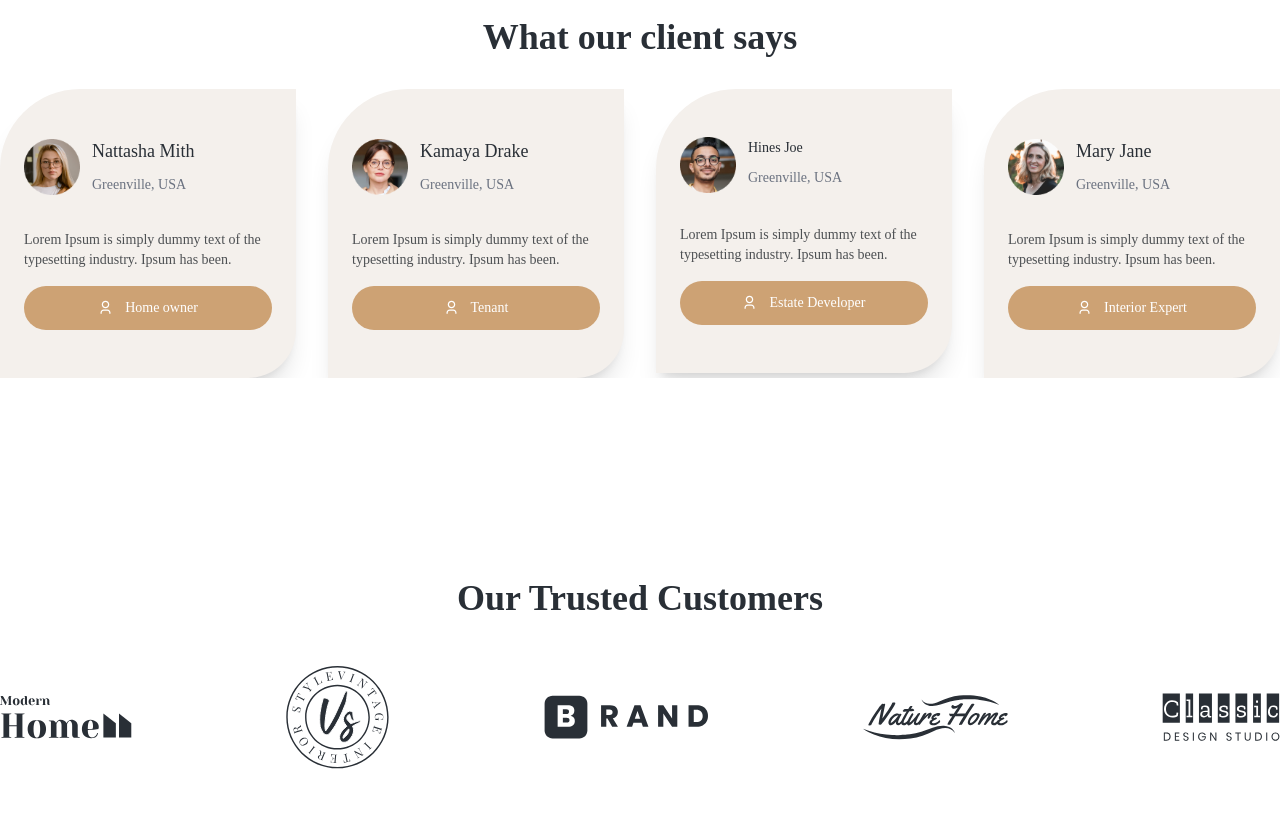
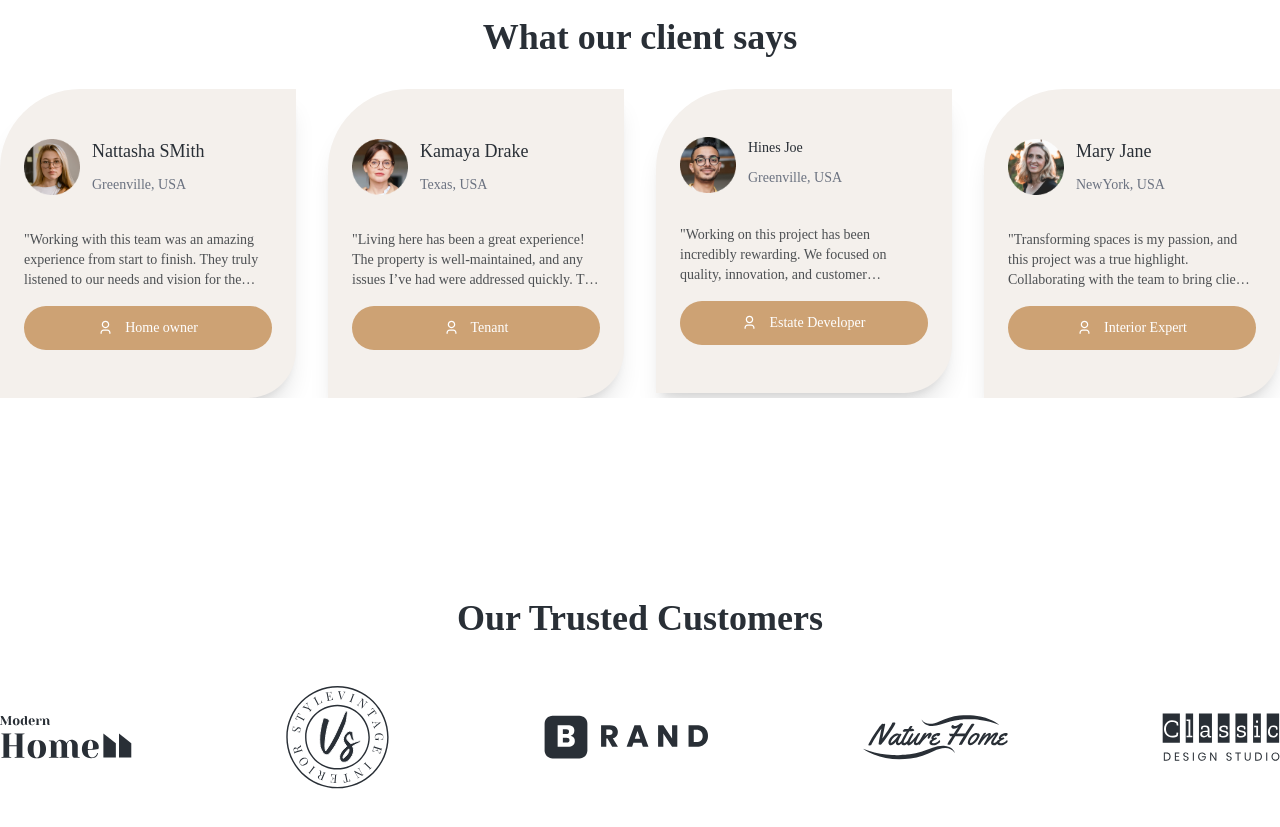
Before and after one commit to GuidanceLiberty/interno, a React (Vite) app: page / in a window 1280 px wide. Shown: the part 1960-2787 px from the top of the page. Built offline with nearby package versions, Linux system fonts and the light colour scheme.

Commit message:
added project to testimonials

```diff
--- a/src/components/Testimonial.jsx
+++ b/src/components/Testimonial.jsx
@@ -16,15 +16,13 @@ const Testimonial = () => {
                     <img src={test_1} alt="" className='w-14'/>
 
                     <div className="">
-                        <h2 className='text-lg font-medium'>Nattasha Mith</h2>
+                        <h2 className='text-lg font-medium'>Nattasha SMith</h2>
                         <span className='text-sm text-gray-500'>Greenville, USA</span>
                     </div>
                 </div>
 
                 <div className="mt-8 text-sm line-clamp-3">
-                        Lorem Ipsum is simply dummy
-                        text of the typesetting industry.
-                        Ipsum has been.
+                        "Working with this team was an amazing experience from start to finish. They truly listened to our needs and vision for the home, and it showed in every detail. The construction process was seamless, with clear communication throughout. We felt supported every step of the way, and they exceeded our expectations. The final result is a beautiful home that we are proud of. Every room feels exactly how we imagined it—comfortable, stylish, and functional. We’re so happy with how it turned out and grateful for all the hard work. Highly recommend them to anyone looking to build their dream home!"
                 </div>
 
                 <div className="text-center mt-4">
@@ -32,7 +30,6 @@ const Testimonial = () => {
                         <RiUser3Line size={15}></RiUser3Line>
                         Home owner</span>
                 </div>
-
             </div>
 
             <div className="slide">
@@ -41,14 +38,12 @@ const Testimonial = () => {
 
                     <div className="">
                         <h2 className='text-lg font-medium'>Kamaya Drake</h2>
-                        <span className='text-sm text-gray-500'>Greenville, USA</span>
+                        <span className='text-sm text-gray-500'>Texas, USA</span>
                     </div>
                 </div>
 
-                <div className="mt-8 text-sm">
-                        Lorem Ipsum is simply dummy
-                        text of the typesetting industry.
-                        Ipsum has been.
+                <div className="mt-8 text-sm line-clamp-3">
+                    "Living here has been a great experience! The property is well-maintained, and any issues I’ve had were addressed quickly. The management team is responsive and truly cares about the tenants. I’m very happy with my home!"
                 </div>
 
                 <div className="text-center mt-4">
@@ -69,10 +64,8 @@ const Testimonial = () => {
                     </div>
                 </div>
 
-                <div className="mt-8 text-sm">
-                        Lorem Ipsum is simply dummy
-                        text of the typesetting industry.
-                        Ipsum has been.
+                <div className="mt-8 text-sm line-clamp-3">
+                        "Working on this project has been incredibly rewarding. We focused on quality, innovation, and customer satisfaction every step of the way. Seeing the positive impact on the community and knowing we've delivered exceptional properties makes all the hard work worth it. It's been a pleasure to help people find their dream homes!"
                 </div>
 
                 <div className="text-center mt-4">
@@ -89,14 +82,12 @@ const Testimonial = () => {
 
                     <div className="">
                         <h2 className='text-lg font-medium'>Mary Jane</h2>
-                        <span className='text-sm text-gray-500'>Greenville, USA</span>
+                        <span className='text-sm text-gray-500'>NewYork, USA</span>
                     </div>
                 </div>
 
-                <div className="mt-8 text-sm">
-                        Lorem Ipsum is simply dummy
-                        text of the typesetting industry.
-                        Ipsum has been.
+                <div className="mt-8 text-sm line-clamp-3">
+                        "Transforming spaces is my passion, and this project was a true highlight. Collaborating with the team to bring clients' visions to life was incredibly rewarding. The end result is a perfect blend of style, functionality, and comfort. It’s always fulfilling to see clients love their new space!"
                 </div>
 
                 <div className="text-center mt-4">
```
